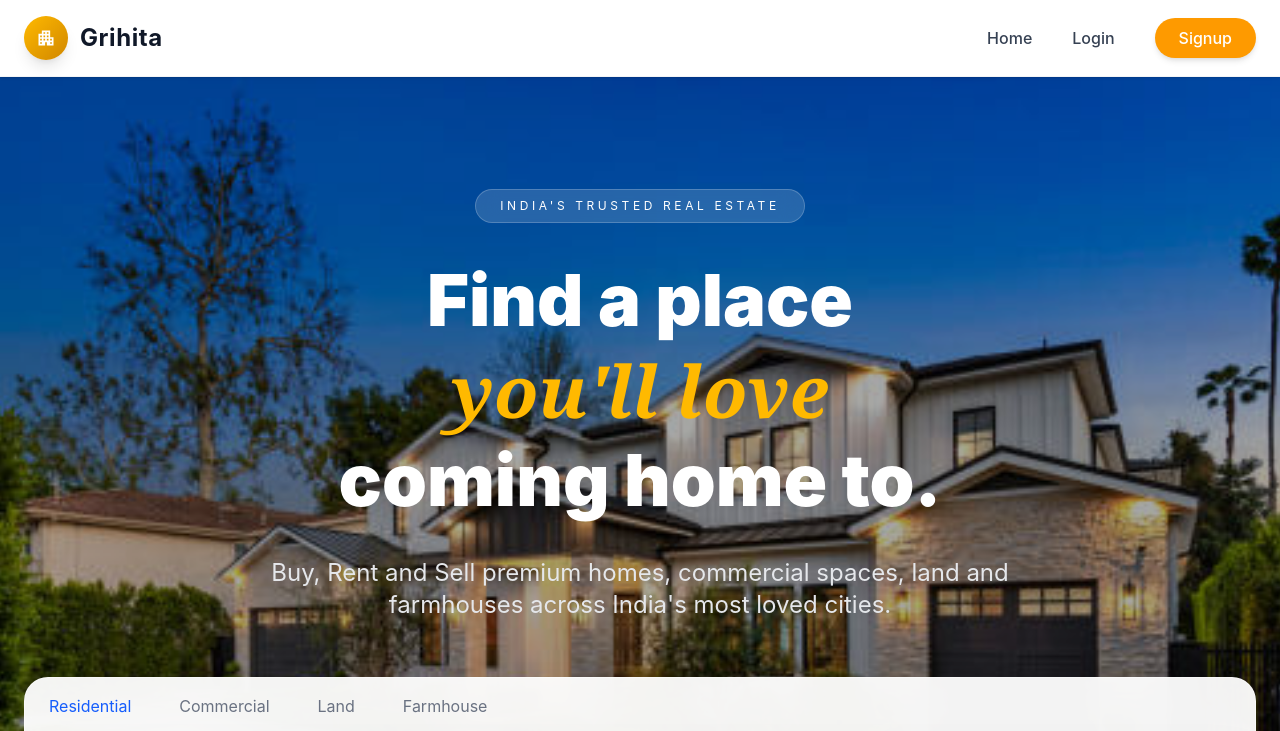
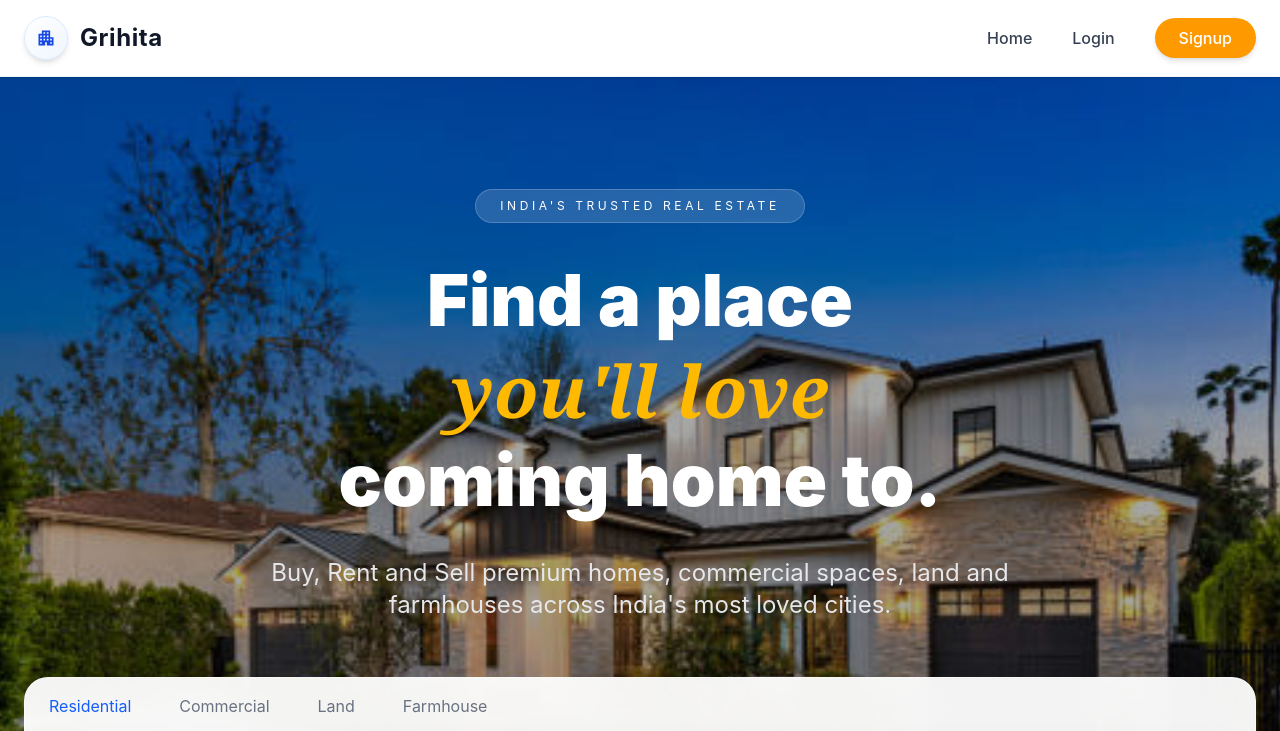
Before and after one commit to nishaghariyal/GrihitaProperties, a React (Vite) app in the folder Frontend/: page / in a window 1280 px wide. Shown: the top 731 px of the page. Built offline with nearby package versions, Linux system fonts and the light colour scheme; no server answers.

Commit message:
Code Modified

```diff
--- a/Frontend/src/components/Navbar.tsx
+++ b/Frontend/src/components/Navbar.tsx
@@ -29,9 +29,9 @@ function Navbar() {
         >
           <div className="flex items-center gap-3">
 
-            <div className="w-11 h-11 rounded-full bg-linear-to-br from-amber-400 to-yellow-600 flex items-center justify-center shadow-lg">
+            <div className="w-11 h-11 rounded-full bg-linear-to-br from-white to-blue-50 border border-blue-100 flex items-center justify-center shadow-md">
 
-              <MdApartment className="text-white text-xl" />
+              <MdApartment className="text-blue-700 text-xl" />
 
             </div>
 
```
